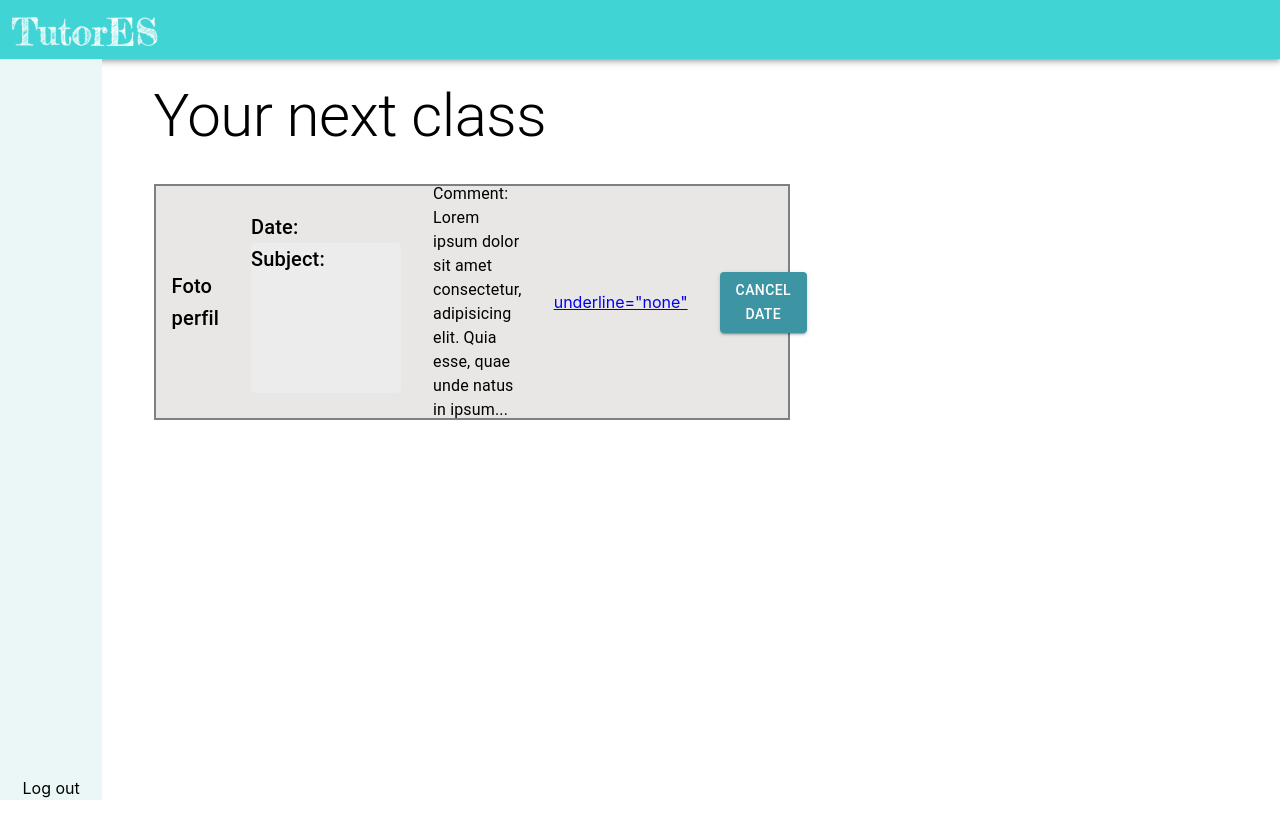
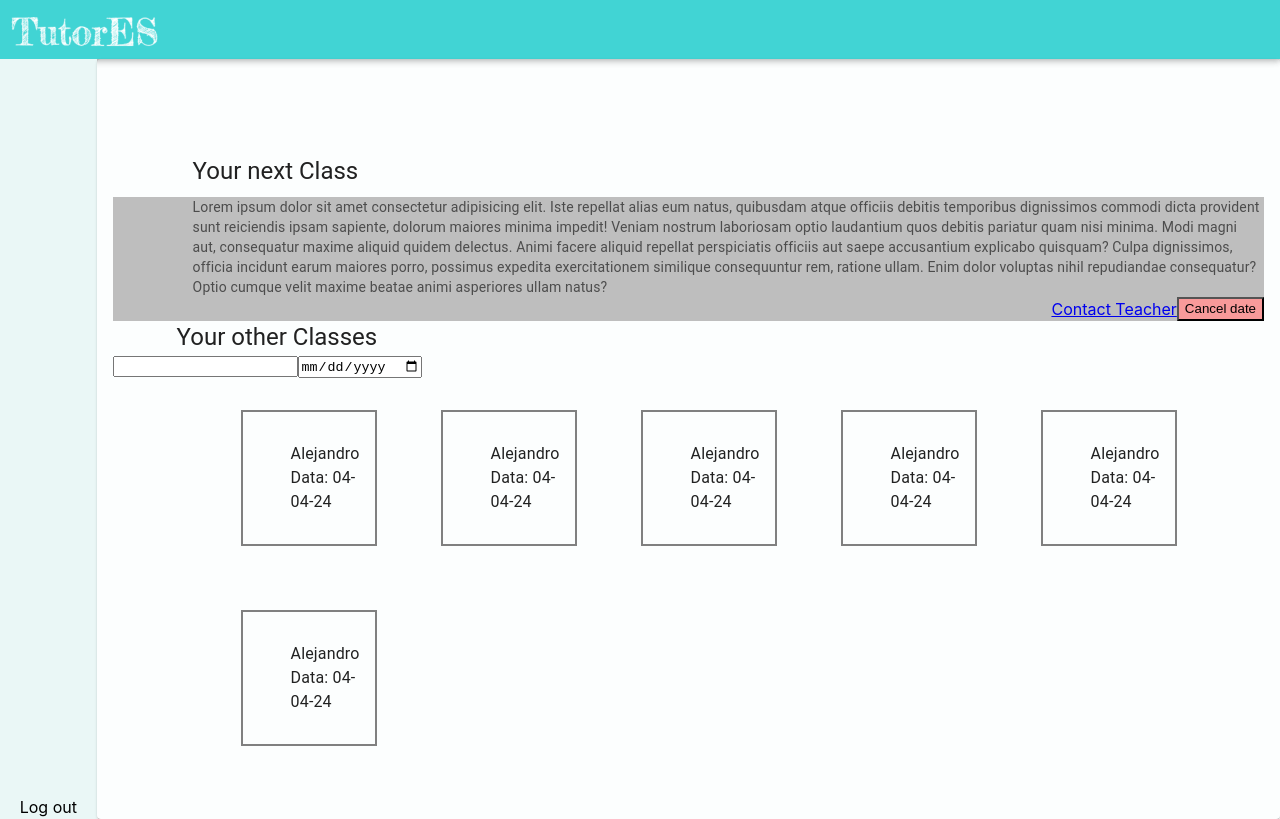
Before and after one commit to AlexandraMH93/TutorES, a React (Vite) app: page /teacher/classes in a window 1280 px wide. Built offline with nearby package versions, Linux system fonts and the light colour scheme; the HTML template or start-up script is replaced by a standard one.

Commit message:
added elements

```diff
--- a/src/pages/TeacherClasses/TeacherClasses.css
+++ b/src/pages/TeacherClasses/TeacherClasses.css
@@ -1,3 +1,31 @@
-#firstbox {
-    background-color: rgb(233, 230, 230);
+.class {
+    display: flex;
+    justify-content: center;
+    height: 95vh;
+    width: 98vw;
 }
+
+Cardcontent {
+    margin-left: 10px;
+}
+
+#button{
+    display: flex;
+    justify-content: end;
+}
+
+#box1 {
+    background-color: rgb(190, 190, 190);
+    margin-top: 10px;
+}
+
+.cancel {
+    background-color: rgb(248, 154, 154);
+}
+
+#box2 {
+    margin-left: 4rem;
+    display: flex;
+    flex-wrap: wrap;
+
+}
--- a/src/pages/TeacherClasses/TeacherClasses.jsx
+++ b/src/pages/TeacherClasses/TeacherClasses.jsx
@@ -1,15 +1,44 @@
-import { Box, Button, Typography  } from '@mui/material'
+import { Card, CardContent, Typography, Box } from "@mui/material"
+import { Link } from "react-router-dom"
 import './TeacherClasses.css'
-import { Link } from 'react-router-dom'
 
-const TeacherClasses = () => {
+const Class = () => {
+
+
   return (
-    <div id="mainContainer">
-      <Typography variant="h2">Your next class</Typography>
+    <div className="class">
+       <Card>
+        <CardContent>
+            <Typography variant="h5" mt={10}ml={10} >
+              Your next Class
+            </Typography>
 
-        <Box id='firstbox'
-            height={200}
-            width={600}
+            <div id="box1">
+            <Typography variant="body2" color="text.secondary" ml={10}>
+         Lorem ipsum dolor sit amet consectetur adipisicing elit. Iste repellat alias eum natus, quibusdam atque officiis debitis temporibus dignissimos commodi dicta provident sunt reiciendis ipsam sapiente, dolorum maiores minima impedit!
+         Veniam nostrum laboriosam optio laudantium quos debitis pariatur quam nisi minima. Modi magni aut, consequatur maxime aliquid quidem delectus. Animi facere aliquid repellat perspiciatis officiis aut saepe accusantium explicabo quisquam?
+         Culpa dignissimos, officia incidunt earum maiores porro, possimus expedita exercitationem similique consequuntur rem, ratione ullam. Enim dolor voluptas nihil repudiandae consequatur? Optio cumque velit maxime beatae animi asperiores ullam natus?
+        </Typography>
+
+            <div id="button">
+                <Link to=''>
+                Contact Teacher
+                </Link>
+                <button className="cancel"> Cancel date </button>
+            </div>
+        </div>
+
+            <Typography variant="h5"ml={8}>
+              Your other Classes
+            </Typography>
+            <input type="search" />
+            <input type="date" />
+
+        <div id="box2">
+            <Box
+                ml={8}
+                height={100}
+                width={100}
                 my={4}
                 display="flex"
                 alignItems="center"
@@ -17,36 +46,107 @@ const TeacherClasses = () => {
                 p={2}
                 sx={{ border: '2px solid grey' }}
               >
-
-                    <div className='boximg'>
-                        <Typography variant="h6"> Foto perfil </Typography>
-                    </div>
-
-                <div className='boxDateSubjet' >
-                    <div className='date'>
-                        <Typography variant="h6"> Date: </Typography>
-                    </div>
-                    <div className='subject'>
-                        <Typography variant="h6"> Subject: </Typography>
-                    </div>
-                </div>
-            <div>
-                <Typography type='body'>
-                    Comment: Lorem ipsum dolor sit amet consectetur, adipisicing elit. Quia esse, quae unde natus in ipsum...
+            <img></img>
+            <Typography>
+              Alejandro
+              Data:<data> 04-04-24</data>
             </Typography>
-            </div>
-            <div>
-                <Link href="#" underline="none">
-                {'underline="none"'}
-            </Link>
-            </div>
-            <div>
-                <Button variant="contained">Cancel Date </Button>
-            </div>
               </Box>
 
+              <Box
+                ml={8}
+                height={100}
+                width={100}
+                my={4}
+                display="flex"
+                alignItems="center"
+                gap={4}
+                p={2}
+                sx={{ border: '2px solid grey' }}
+              >
+              <img></img>
+              <Typography>
+                Alejandro
+                Data: <data> 04-04-24</data>
+              </Typography>
+            </Box>
+
+            <Box
+                ml={8}
+                height={100}
+                width={100}
+                my={4}
+                display="flex"
+                alignItems="center"
+                gap={4}
+                p={2}
+                sx={{ border: '2px solid grey' }}
+              >
+              <img></img>
+              <Typography>
+                Alejandro
+                Data: <data > 04-04-24</data>
+              </Typography>
+            </Box>
+
+            <Box
+                ml={8}
+                height={100}
+                width={100}
+                my={4}
+                display="flex"
+                alignItems="center"
+                gap={4}
+                p={2}
+                sx={{ border: '2px solid grey' }}
+              >
+              <img></img>
+              <Typography>
+                Alejandro
+                Data: <data > 04-04-24</data>
+              </Typography>
+            </Box>
+
+            <Box
+                ml={8}
+                height={100}
+                width={100}
+                my={4}
+                display="flex"
+                alignItems="center"
+                gap={4}
+                p={2}
+                sx={{ border: '2px solid grey' }}
+              >
+              <img></img>
+              <Typography>
+                Alejandro
+                Data: <data > 04-04-24</data>
+              </Typography>
+            </Box>
+
+            <Box
+                ml={8}
+                height={100}
+                width={100}
+                my={4}
+                display="flex"
+                alignItems="center"
+                gap={4}
+                p={2}
+                sx={{ border: '2px solid grey' }}
+              >
+              <img></img>
+              <Typography>
+                Alejandro
+                Data: <data > 04-04-24</data>
+              </Typography>
+            </Box>
+        </div>
+        </CardContent>
+       </Card>
     </div>
   )
 }
 
-export default TeacherClasses
+export default Class
```
Lines whose indentation alone changed are shown as unchanged.
